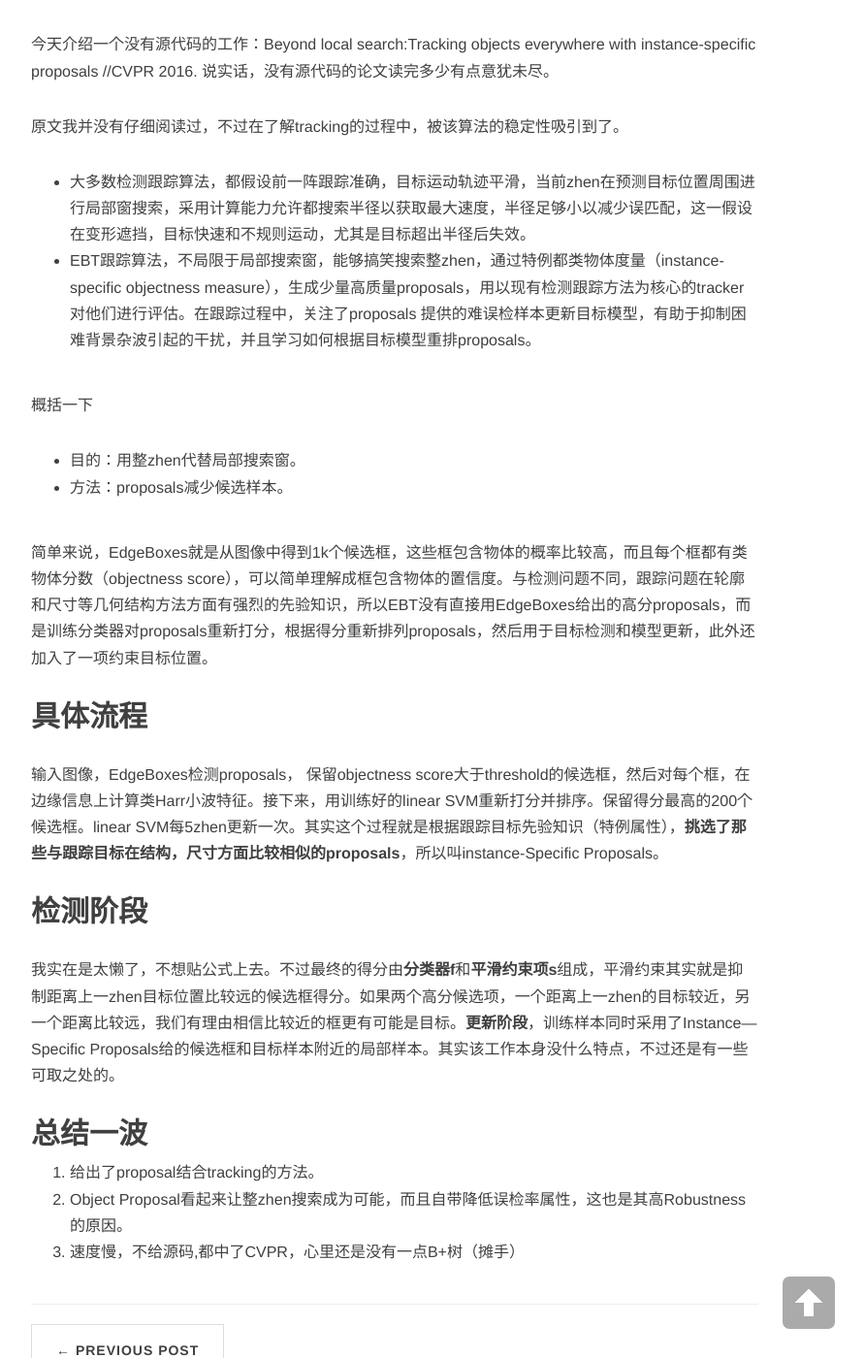
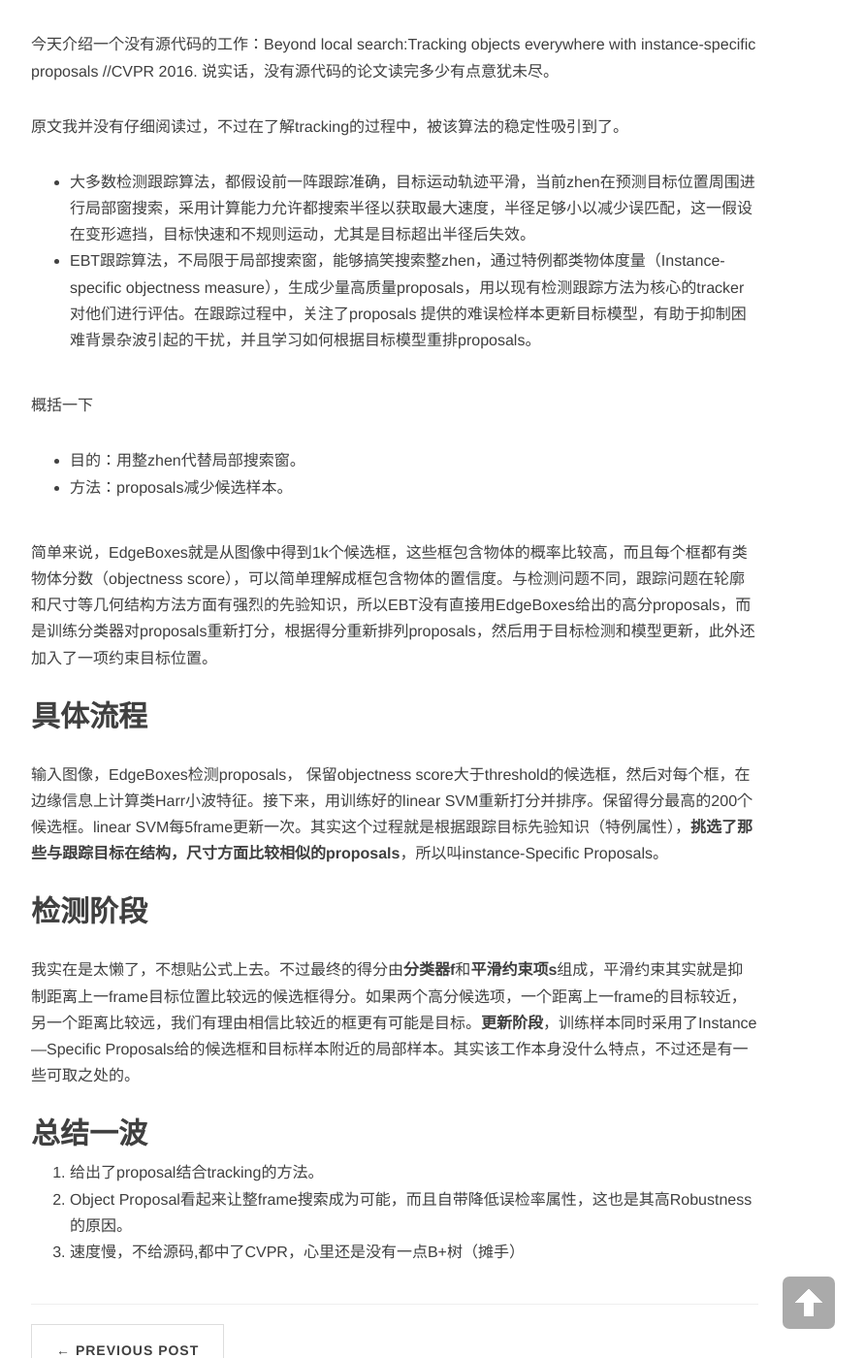
Before and after one commit to trchen12/trchen12.github.io, a Jekyll site: the page built from _posts/2017-10-25-tracking.md, in a window 1280 px wide and 1400 px high, scrolled down 747 px. Shown: the whole window at 97% size, without its empty margins (233-1125 px from the left). Built offline with Jekyll 4.4.1, drawn with Linux system fonts in a browser that asks for light colours; nearby versions of some CDN libraries; comment, search, counter and statistics services are not loaded.

Commit message:
tracking

```diff
--- a/_posts/2017-10-25-tracking.md
+++ b/_posts/2017-10-25-tracking.md
@@ -21,7 +21,7 @@ description: Markdown tutorial
 
 原文我并没有仔细阅读过，不过在了解tracking的过程中，被该算法的稳定性吸引到了。
 - 大多数检测跟踪算法，都假设前一阵跟踪准确，目标运动轨迹平滑，当前zhen在预测目标位置周围进行局部窗搜索，采用计算能力允许都搜索半径以获取最大速度，半径足够小以减少误匹配，这一假设在变形遮挡，目标快速和不规则运动，尤其是目标超出半径后失效。
-- EBT跟踪算法，不局限于局部搜索窗，能够搞笑搜索整zhen，通过特例都类物体度量（instance-specific objectness measure），生成少量高质量proposals，用以现有检测跟踪方法为核心的tracker对他们进行评估。在跟踪过程中，关注了proposals 提供的难误检样本更新目标模型，有助于抑制困难背景杂波引起的干扰，并且学习如何根据目标模型重排proposals。
+- EBT跟踪算法，不局限于局部搜索窗，能够搞笑搜索整zhen，通过特例都类物体度量（Instance-specific objectness measure），生成少量高质量proposals，用以现有检测跟踪方法为核心的tracker对他们进行评估。在跟踪过程中，关注了proposals 提供的难误检样本更新目标模型，有助于抑制困难背景杂波引起的干扰，并且学习如何根据目标模型重排proposals。
 
 概括一下
 - 目的：用整zhen代替局部搜索窗。
@@ -30,12 +30,12 @@ description: Markdown tutorial
 简单来说，EdgeBoxes就是从图像中得到1k个候选框，这些框包含物体的概率比较高，而且每个框都有类物体分数（objectness score），可以简单理解成框包含物体的置信度。与检测问题不同，跟踪问题在轮廓和尺寸等几何结构方法方面有强烈的先验知识，所以EBT没有直接用EdgeBoxes给出的高分proposals，而是训练分类器对proposals重新打分，根据得分重新排列proposals，然后用于目标检测和模型更新，此外还加入了一项约束目标位置。
 
 ## 具体流程
-输入图像，EdgeBoxes检测proposals， 保留objectness score大于threshold的候选框，然后对每个框，在边缘信息上计算类Harr小波特征。接下来，用训练好的linear SVM重新打分并排序。保留得分最高的200个候选框。linear SVM每5zhen更新一次。其实这个过程就是根据跟踪目标先验知识（特例属性），**挑选了那些与跟踪目标在结构，尺寸方面比较相似的proposals**，所以叫instance-Specific Proposals。
+输入图像，EdgeBoxes检测proposals， 保留objectness score大于threshold的候选框，然后对每个框，在边缘信息上计算类Harr小波特征。接下来，用训练好的linear SVM重新打分并排序。保留得分最高的200个候选框。linear SVM每5frame更新一次。其实这个过程就是根据跟踪目标先验知识（特例属性），**挑选了那些与跟踪目标在结构，尺寸方面比较相似的proposals**，所以叫instance-Specific Proposals。
 
 ## 检测阶段
-我实在是太懒了，不想贴公式上去。不过最终的得分由**分类器f**和**平滑约束项s**组成，平滑约束其实就是抑制距离上一zhen目标位置比较远的候选框得分。如果两个高分候选项，一个距离上一zhen的目标较近，另一个距离比较远，我们有理由相信比较近的框更有可能是目标。**更新阶段**，训练样本同时采用了Instance—Specific Proposals给的候选框和目标样本附近的局部样本。其实该工作本身没什么特点，不过还是有一些可取之处的。
+我实在是太懒了，不想贴公式上去。不过最终的得分由**分类器f**和**平滑约束项s**组成，平滑约束其实就是抑制距离上一frame目标位置比较远的候选框得分。如果两个高分候选项，一个距离上一frame的目标较近，另一个距离比较远，我们有理由相信比较近的框更有可能是目标。**更新阶段**，训练样本同时采用了Instance—Specific Proposals给的候选框和目标样本附近的局部样本。其实该工作本身没什么特点，不过还是有一些可取之处的。
 
 ## 总结一波
 1. 给出了proposal结合tracking的方法。
-2. Object Proposal看起来让整zhen搜索成为可能，而且自带降低误检率属性，这也是其高Robustness的原因。
+2. Object Proposal看起来让整frame搜索成为可能，而且自带降低误检率属性，这也是其高Robustness的原因。
 3. 速度慢，不给源码,都中了CVPR，心里还是没有一点B+树（摊手）
```
